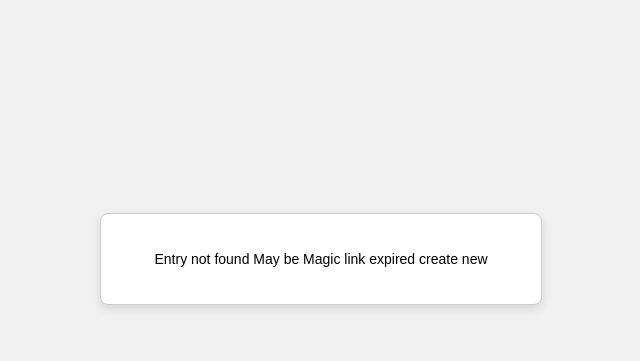
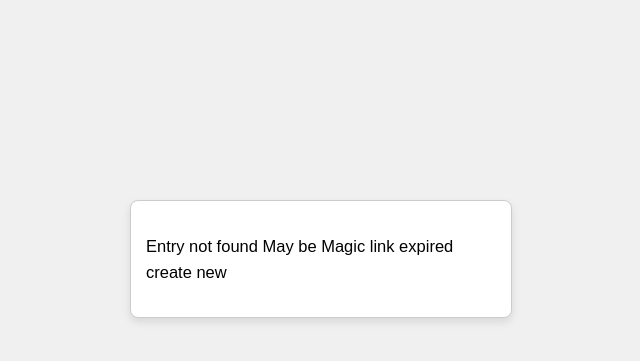
Before and after one commit to rameshnayak123/whereiam, a Flask app: page /magic/1 in a window 1280 px wide. Shown: the part 141-502 px from the top of the page, without its empty margins (319-959 px from the left). Run offline with Flask 3, Linux system fonts and the light colour scheme.

Commit message:
just change

```diff
--- a/templates/template1.html
+++ b/templates/template1.html
@@ -21,17 +21,18 @@
             border: 1px solid #ccc;
             border-radius: 8px;
             box-shadow: 0 4px 8px rgba(0, 0, 0, 0.1);
-            padding: 20px;
-            max-width: 400px;
-            width: 90%;
+            padding: 15px;
+            max-width: 350px; /* Decreased width for mobile devices */
+            width: 85%;
             text-align: center;
+            height: auto; /* Increased height */
         }
 
         .card img {
             max-width: 100%;
             height: auto;
             border-radius: 4px;
-            margin-bottom: 20px;
+            margin-bottom: 0px;
         }
 
         .card h1 {
@@ -40,14 +41,20 @@
         }
 
         .card p {
-            font-size: 14px;
+            font-size: 16.5px;
             line-height: 1.6;
+            text-align: left; /* Align content to the left */
             overflow: hidden;
             text-overflow: ellipsis;
+            overflow-wrap: break-word; /* Break long words to fit into the line */
+            word-break: break-word; /* Additional word break rule for older browsers */
             display: -webkit-box;
             -webkit-line-clamp: 5; /* Number of lines to show */
             -webkit-box-orient: vertical;
         }
+
+
+
 
         .read-more {
             color: blue;
@@ -82,7 +89,7 @@
     <script>
         // JavaScript to toggle between full content and truncated content with "Read more" option
         document.addEventListener("DOMContentLoaded", function() {
-            var showChar = 100; // Number of characters before "Read more" option appears
+            var showChar = 200; // Number of characters before "Read more" option appears
             var contentDiv = document.querySelector('.card p');
             var content = contentDiv.innerHTML;
 
@@ -112,4 +119,6 @@
         });
     </script>
 </body>
+
+
 </html>
```
